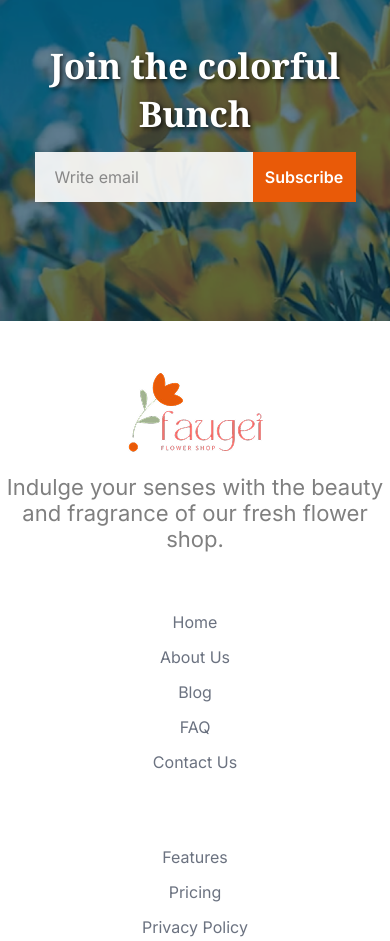
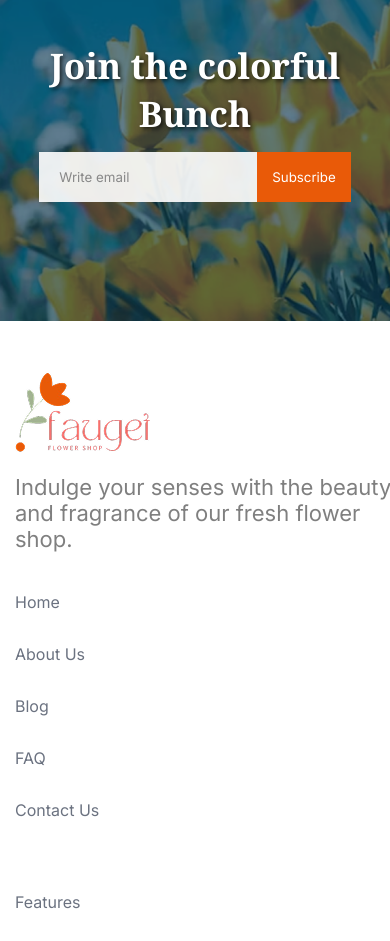
Before and after one commit to TanvirReza1/Assignment-2, a plain HTML site: page index.html in a window 390 px wide. Shown: the part 4967-5908 px from the top of the page. Drawn offline with Linux system fonts and the light colour scheme.

Commit message:
mobile resoponsive

```diff
--- a/index.html
+++ b/index.html
@@ -33,9 +33,8 @@
                     <li class="menu-list"><a href="#" class="menu-link">Home</a></li>
                     <li class="menu-list"><a href="#" class="menu-link menu-text-style">Shop</a></li>
                     <li class="menu-list"><a href="#" class="menu-link menu-text-style">About us</a></li>
-                    <li class="menu-list"><a href="#" class="menu-link
-                         "><i
-                                class="fa-solid fa-cart-shopping"></i>
+                    <li class="menu-list only-visible"><a href="#" class="menu-link
+                         "><i class="fa-solid fa-cart-shopping"></i>
                             Cart
                             ($56)</a></li>
                 </ul>
@@ -212,11 +211,11 @@
             </div>
             <div class="last-nav-container">
                 <ul class="footer-list-container">
-                    <li class="footer-nav-list"><a href="#" class="link-nav">Features</a></li>
-                    <li class="footer-nav-list"><a href="#" class="link-nav">Pricing</a></li>
-                    <li class="footer-nav-list"><a href="#" class="link-nav">Privacy Policy</a></li>
-                    <li class="footer-nav-list"><a href="#" class="link-nav">Terms od Policy</a></li>
-                    <li class="footer-nav-list"><a href="#" class="link-nav">Help Center</a></li>
+                    <li class="footer-nav-list2 "><a href="#" class="link-nav">Features</a></li>
+                    <li class="footer-nav-list2 "><a href="#" class="link-nav">Pricing</a></li>
+                    <li class="footer-nav-list2 "><a href="#" class="link-nav">Privacy Policy</a></li>
+                    <li class="footer-nav-list2 "><a href="#" class="link-nav">Terms od Policy</a></li>
+                    <li class="footer-nav-list2 "><a href="#" class="link-nav">Help Center</a></li>
                 </ul>
             </div>
 
--- a/styles/style.css
+++ b/styles/style.css
@@ -342,7 +342,7 @@
   flex-grow: 1;
   padding: 0 20px;
   border: none;
-  font-size: 1em;
+
   outline: none;
   background-color: rgba(255, 255, 255, 0.9);
   height: 100%;
@@ -356,16 +356,16 @@
 .subscribe-button {
   background: rgb(233, 90, 8);
   color: white;
-  padding: 26 50px;
-  font-weight: 600;
+  padding: 0 50px;
+ ;
   border: none;
-  font-size:1.25rem;
+
   cursor: pointer;
   transition: background-color 0.3s ease;
 
   max-width: 186px;
-  width: auto;
-  height: 100%;
+
+ text-align: center;
   box-sizing: border-box;
 }
 .subscribe-button:hover {
@@ -389,7 +389,7 @@
   color: rgb(107, 114, 128);
 }
 
-.footer-nav-list {
+.footer-nav-list, .footer-nav-list2 {
   list-style: none;
   margin-bottom: 32px;
 }
@@ -426,6 +426,7 @@
   .container {
     padding: 0 15px;
   }
+
 
   .nav-bar {
     margin-bottom: 50px;
@@ -474,6 +475,7 @@
     grid-template-columns: repeat(2, 1fr);
     margin-bottom: 80px;
     justify-items: center;
+    text-align: center;
   }
 
   .card-container {
@@ -522,6 +524,10 @@
   }
 
   .sotre-description-list br {
+    display: none;
+  }
+
+  .badge{
     display: none;
   }
 
@@ -586,34 +592,25 @@
   }
 
   .subscribe-button{
-    width: 103px;
-    font-weight: 600;
-    font-size: 1rem;
-    text-align: center;
-  }
+    max-width: 103px;
+    padding: 10px 15px;
+    }
 
   .footer-section {
     grid-template-columns: 1fr;
-    gap: 40px;
-    text-align: center;
+    gap: 20px;
+   margin-left: 15px;
   }
 
-  .logo-and-description-contaner,
-  .nav-container-footer,
-  .last-nav-container,
-  .tech-logo-container {
-    width: 100%;
-    justify-content: center;
-    align-items: center;
-  }
+
 
   .footer-list-container {
-    max-height: unset;
+
     padding-top: 20px;
   }
 
-  .footer-nav-list {
-    margin-bottom: 15px;
+  .footer-nav-list,.footer-nav-list2  {
+    margin-bottom: 32px;
   }
 
   .tech-logo-container {
```
